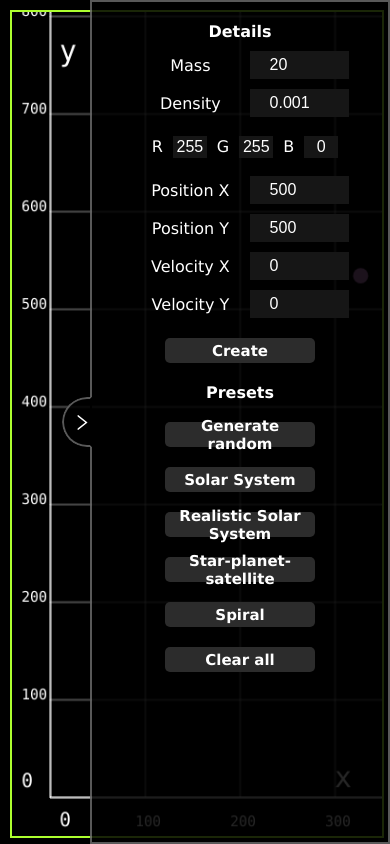
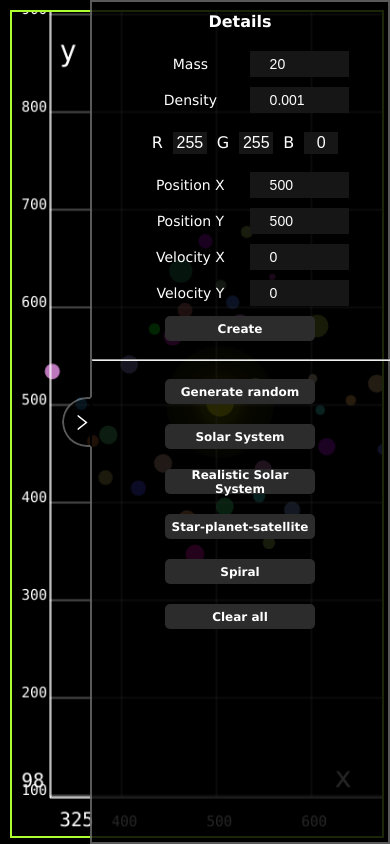
Before and after one commit to Clauzzz/Gravity2d, a website: page frontend/index.html in a window 390 px wide. Drawn offline with Linux system fonts and the light colour scheme; files that its build step writes are made by us from their sources.

Commit message:
Made it mobile responsive

```diff
--- a/frontend/index.html
+++ b/frontend/index.html
@@ -4,6 +4,7 @@
 
         <title>Gravity2d</title>
         <link rel="icon" href="../images/icon.svg" type="image/x-icon"/>
+        <meta name="viewport" content="width=device-width,initial-scale=1">
         <link rel="stylesheet" href="dist/styles/main.css" type="text/css">
 
     </head>
@@ -50,7 +51,7 @@
                 <input id="velocityy_field" value="0">
             </div>
             <button id="createButton">Create</button>
-            <div class="container_subtitle">Presets</div>
+            <hr>
             <button id="generateButton">Generate random</button>
             <button id="solarButton">Solar System</button>
             <button id="realisticButton">Realistic Solar System</button>
@@ -58,14 +59,9 @@
             <button id="spiralButton" title=" All the objects created by this will orbit the heaviest object, hence at least one object needs to be created first.">Spiral</button>
             <button id="clearButton">Clear all</button>
         </div>
-        <div>
-
-        </div>
 
 
-        <!-- Common classes -->\
-        <script src='./dist/scripts/utils/httprequest.js'></script>
-        <script src='./dist/scripts/recorder/recorder.js'></script>
+        <!-- Common classes -->
         <script src='./dist/scripts/physics/point.js'></script>
         <script src="./dist/scripts/physics/main.js"></script>
         <script src="./dist/scripts/physics/canvas.js"></script>
--- a/frontend/scripts/physics/canvas.js
+++ b/frontend/scripts/physics/canvas.js
@@ -9,7 +9,6 @@ class Canvas
         this.objectSelected = null;
         this.objectCentered = null;
         this.objectHovered = null;
-        this.canvOrigin = new Point(0,0);
         this.lastClicked = null;
         this.gridXMargin = 40;
         this.gridYMargin = 40;
@@ -30,6 +29,7 @@ class Canvas
                 this.setSize(window.innerWidth ,window.innerHeight);
                 this.canvWidth = this.width;
                 this.canvHeight = this.height;
+                this.canvOrigin = new Point(500 - this.width/2 + this.gridXMargin/2, 500 - this.height/2  + this.gridYMargin/2);
                 //default colors
                 this.setBackgroundColor('rgba(0,0,0,1)');
                 this.setForegroundColor('rgba(255,255,255,1)');
@@ -119,8 +119,8 @@ class Canvas
         this.ctxt.beginPath();
         this.ctxt.font = '20px Consolas';
         this.ctxt.fillStyle  = "rgba(255,255,255,1)";
-        this.ctxt.fillText(this.canvOrigin.x, this.gridXMargin + this.gridXtextMargin, this.height - this.gridYtextMargin);
-        this.ctxt.fillText(this.canvOrigin.y, this.gridXtextMargin, this.height - this.gridYMargin - this.gridYtextMargin);
+        this.ctxt.fillText(Math.floor(this.canvOrigin.x), this.gridXMargin + this.gridXtextMargin, this.height - this.gridYtextMargin);
+        this.ctxt.fillText(Math.floor(this.canvOrigin.y), this.gridXtextMargin, this.height - this.gridYMargin - this.gridYtextMargin);
     }
     drawXAxis = () =>
     {
@@ -164,21 +164,22 @@ class Canvas
     }
     zoomCanvas = (event) =>
     {
-
+        const clientX = event.clientX || event.touches[0].clientX;
+        const clientY = event.clientY || event.touches[0].clientY;
         if(event.wheelDelta > 0)
         {
-            this.zoomInCanvas(event.wheelDelta,this.getTranslatedX(event.clientX),this.getTranslatedY(event.clientY));
+            this.zoomInCanvas(event.wheelDelta,this.getTranslatedX(clientX),this.getTranslatedY(clientY));
         }
         else
         {
-            this.zoomOutCanvas(-event.wheelDelta,this.getTranslatedX(event.clientX),this.getTranslatedY(event.clientY));
+            this.zoomOutCanvas(-event.wheelDelta,this.getTranslatedX(clientX),this.getTranslatedY(clientY));
         }
     }
     clickCanvas(event)
     {
         let _this = canvases.getCanvas('space');
-        let clickX = event.clientX;
-        let clickY = event.clientY;
+        let clickX = event.clientX || event.touches[0].clientX;
+        let clickY = event.clientY || event.touches[0].clientY;
         _this.objectSelected = null;
         _this.objectCentered = null;
         for(let i = 0; i < _this.objectsToListen.length; i += 1)
@@ -195,13 +196,17 @@ class Canvas
         _this.lastClicked = point;
         _this.element.addEventListener("mousemove", _this.moveMap);
         _this.element.addEventListener("mouseup", _this.removeMove);
+        _this.element.addEventListener("touchmove", _this.moveMap);
+        _this.element.addEventListener("touchend", _this.removeMove);
     }
     moveMap = (event) =>
     {
+        let clientX = event.clientX || event.touches[0].clientX;
+        let clientY = event.clientY || event.touches[0].clientY;
         let _this = canvases.getCanvas('space');
-        _this.canvOrigin.x = _this.canvOrigin.x + (_this.lastClicked.x - event.clientX) * this.canvWidth / this.width;
-        _this.canvOrigin.y = _this.canvOrigin.y - (_this.lastClicked.y - event.clientY) * this.canvHeight / this.height;
-        let point = new Point(event.clientX,event.clientY);
+        _this.canvOrigin.x = _this.canvOrigin.x + (_this.lastClicked.x - clientX) * this.canvWidth / this.width;
+        _this.canvOrigin.y = _this.canvOrigin.y - (_this.lastClicked.y - clientY) * this.canvHeight / this.height;
+        let point = new Point(clientX, clientY);
         _this.lastClicked = point;
     }
     removeMove = (event) =>
@@ -209,6 +214,8 @@ class Canvas
         let _this = canvases.getCanvas('space');
         _this.element.removeEventListener("mousemove", _this.moveMap);
         _this.element.removeEventListener('mouseup', _this.removeMove);
+        _this.element.removeEventListener("touchmove", _this.moveMap);
+        _this.element.removeEventListener('touchend', _this.removeMove);
     }
     hover(event)
     {
@@ -319,7 +326,6 @@ class Canvas
             this.canvOrigin.y = this.objectCentered.y - this.canvHeight/2;
         }
         this.drawCoordinateSystem();
-        Recorder.record(this.ctxt, this.width, this.height);
     }
     setFramerate(framerate)
     {
--- a/frontend/scripts/physics/main.js
+++ b/frontend/scripts/physics/main.js
@@ -318,8 +318,9 @@ function initialize()
     createObject();
     generateSpiralRight();
     space.element.addEventListener("mousedown",space.clickCanvas);
+    space.element.addEventListener("touchstart",space.clickCanvas);
     space.element.addEventListener("mousewheel",space.zoomCanvas);
-    space.element.addEventListener("mousemove",space.hover);
+    // space.element.addEventListener("mousemove",space.hover);
     document.getElementById('createButton').addEventListener("click",createObject);
     document.getElementById('generateButton').addEventListener("click",generate);
     document.getElementById('solarButton').addEventListener("click",generateSolar);
--- a/frontend/scripts/physics/physics.js
+++ b/frontend/scripts/physics/physics.js
@@ -62,6 +62,33 @@ class Universe
     }
     static calculateGravity()
     {
+
+        // calculate collisions
+        for(let i=0;i<Universe.objectsToListen.length;i++)
+        {
+            for(let j=0;j<Universe.objectsToListen.length;j++)
+            {
+                if(i!==j)
+                {
+                    if((Universe.objectsToListen[i].hasGravity || Universe.objectsToListen[j].hasGravity) && ((Universe.objectsToListen[i].x <= Universe.objectsToListen[j].x &&
+                    Universe.objectsToListen[i].x + Universe.objectsToListen[i].vx + Universe.objectsToListen[i].radius > Universe.objectsToListen[j].x + Universe.objectsToListen[j].vx - Universe.objectsToListen[j].radius ) ||
+                    (Universe.objectsToListen[i].x > Universe.objectsToListen[j].x &&
+                    Universe.objectsToListen[i].x + Universe.objectsToListen[i].vx - Universe.objectsToListen[i].radius < Universe.objectsToListen[j].x + Universe.objectsToListen[j].vx + Universe.objectsToListen[j].radius ))
+                    &&
+                    ((Universe.objectsToListen[i].y <= Universe.objectsToListen[j].y &&
+                    Universe.objectsToListen[i].y + Universe.objectsToListen[i].vy + Universe.objectsToListen[i].radius > Universe.objectsToListen[j].y + Universe.objectsToListen[j].vy - Universe.objectsToListen[j].radius ) ||
+                    (Universe.objectsToListen[i].y > Universe.objectsToListen[j].y &&
+                    Universe.objectsToListen[i].y + Universe.objectsToListen[i].vy - Universe.objectsToListen[i].radius < Universe.objectsToListen[j].y + Universe.objectsToListen[j].vy + Universe.objectsToListen[j].radius )))
+                    {
+                        // it means they would collide
+                        Universe.calculateCollide(Universe.objectsToListen[i],Universe.objectsToListen[j]);
+                        j--;
+                        i--;
+                        break;
+                    }
+                }
+            }
+        }
         // calculate accelerations
         for(let i=0;i<Universe.objectsToListen.length;i++)
         {
@@ -87,32 +114,6 @@ class Universe
         {
             Universe.objectsToListen[i].vx += Universe.objectsToListen[i].ax;
             Universe.objectsToListen[i].vy += Universe.objectsToListen[i].ay;
-        }
-        // calculate collisions
-        for(let i=0;i<Universe.objectsToListen.length;i++)
-        {
-            for(let j=0;j<Universe.objectsToListen.length;j++)
-            {
-                if(i!==j)
-                {
-                    if((Universe.objectsToListen[i].hasGravity || Universe.objectsToListen[j].hasGravity) && ((Universe.objectsToListen[i].x <= Universe.objectsToListen[j].x &&
-                    Universe.objectsToListen[i].x + Universe.objectsToListen[i].vx + Universe.objectsToListen[i].radius > Universe.objectsToListen[j].x + Universe.objectsToListen[j].vx - Universe.objectsToListen[j].radius ) ||
-                    (Universe.objectsToListen[i].x > Universe.objectsToListen[j].x &&
-                    Universe.objectsToListen[i].x + Universe.objectsToListen[i].vx - Universe.objectsToListen[i].radius < Universe.objectsToListen[j].x + Universe.objectsToListen[j].vx + Universe.objectsToListen[j].radius ))
-                    &&
-                    ((Universe.objectsToListen[i].y <= Universe.objectsToListen[j].y &&
-                    Universe.objectsToListen[i].y + Universe.objectsToListen[i].vy + Universe.objectsToListen[i].radius > Universe.objectsToListen[j].y + Universe.objectsToListen[j].vy - Universe.objectsToListen[j].radius ) ||
-                    (Universe.objectsToListen[i].y > Universe.objectsToListen[j].y &&
-                    Universe.objectsToListen[i].y + Universe.objectsToListen[i].vy - Universe.objectsToListen[i].radius < Universe.objectsToListen[j].y + Universe.objectsToListen[j].vy + Universe.objectsToListen[j].radius )))
-                    {
-                        // it means they would collide
-                        Universe.calculateCollide(Universe.objectsToListen[i],Universe.objectsToListen[j]);
-                        j--;
-                        i--;
-                        break;
-                    }
-                }
-            }
         }
         // calculate positions
         for(let i=0;i<Universe.objectsToListen.length;i++)
--- a/frontend/scripts/recorder/recorder.js
+++ /dev/null
@@ -1,12 +0,0 @@
-class Recorder {
-
-    static data = {
-        width: null,
-        height: null,
-        pixels:[]
-    };
-    static record(context, width, height) {
-
-       // console.log(btoa(JSON.stringify(context.getImageData(0,0, width, height).data)).length);
-    }
-}
--- a/frontend/styles/sass/main.scss
+++ b/frontend/styles/sass/main.scss
@@ -1,6 +1,8 @@
 html
 {
     height: 100%;
+    width: 100%;
+    overflow: hidden;
 }
 body
 {
@@ -13,6 +15,9 @@ body
     box-sizing: border-box;
     background-color: black;
     overflow: hidden;
+    hr {
+        width: 100%;
+    }
 }
 #space
 {
@@ -27,7 +32,8 @@ body
     width: 100%;
     justify-content: center;
     align-items: center;
-    margin-top: 20px;
+    margin-top: 10px;
+    margin-bottom: 10px;
     z-index: 2;
     font-size: 16px;
     font-weight: 900;
@@ -49,7 +55,7 @@ body
         justify-content: center;
         align-items: center;
         width: 40%;
-        font-size: 16px;
+        font-size: 14px;
         color: rgba(255,255,255,1);
         font-family: 'Lucida Sans', 'Lucida Sans Regular', 'Lucida Grande', 'Lucida Sans Unicode', Geneva, Verdana, sans-serif;
     }
@@ -62,7 +68,7 @@ body
         background-color: rgba(22,22,22,1);
         border-width: 0;
         padding:5px 20px;
-        font-size: 16px;
+        font-size: 14px;
         color: rgba(255,255,255,1);
     }
 }
@@ -116,6 +122,7 @@ body
     animation-duration: 0.5s;
     animation-fill-mode: forwards;
     animation-name: slideLeft;
+}
 button
 {
     display: flex;
@@ -123,8 +130,9 @@ body
     align-items: center;
     font-weight: 900;
     border-radius: 5px;
-        font-size: 15px;
-        margin-top: 20px;
+    font-size: 12px;
+    margin-top: 10px;
+    margin-bottom: 10px;
     border-width: 0;
     box-sizing: border-box;
     width: 150px;
@@ -132,13 +140,12 @@ body
     color:rgba(255,255,255,1);
     background-color: rgba(44,44,44,1);
     font-family: 'Lucida Sans', 'Lucida Sans Regular', 'Lucida Grande', 'Lucida Sans Unicode', Geneva, Verdana, sans-serif;
-        transition: all 0.5s;
+    transition: all 0.1s;
     z-index: 2;
 }
 button:hover
 {
     transform: scale(1.05);
-    }
 }
 .container_handler_row {
     display: flex;
```
Also changed, not shown: frontend/scripts/physics/effects.js (deleted, +0 -8 lines), frontend/dist/scripts/physics/canvas.js, frontend/dist/scripts/physics/effects.js (deleted), frontend/dist/scripts/physics/main.js, frontend/dist/scripts/physics/physics.js, frontend/dist/scripts/recorder/recorder.js (deleted), frontend/dist/styles/main.css. Lines whose indentation alone changed are shown as unchanged.
